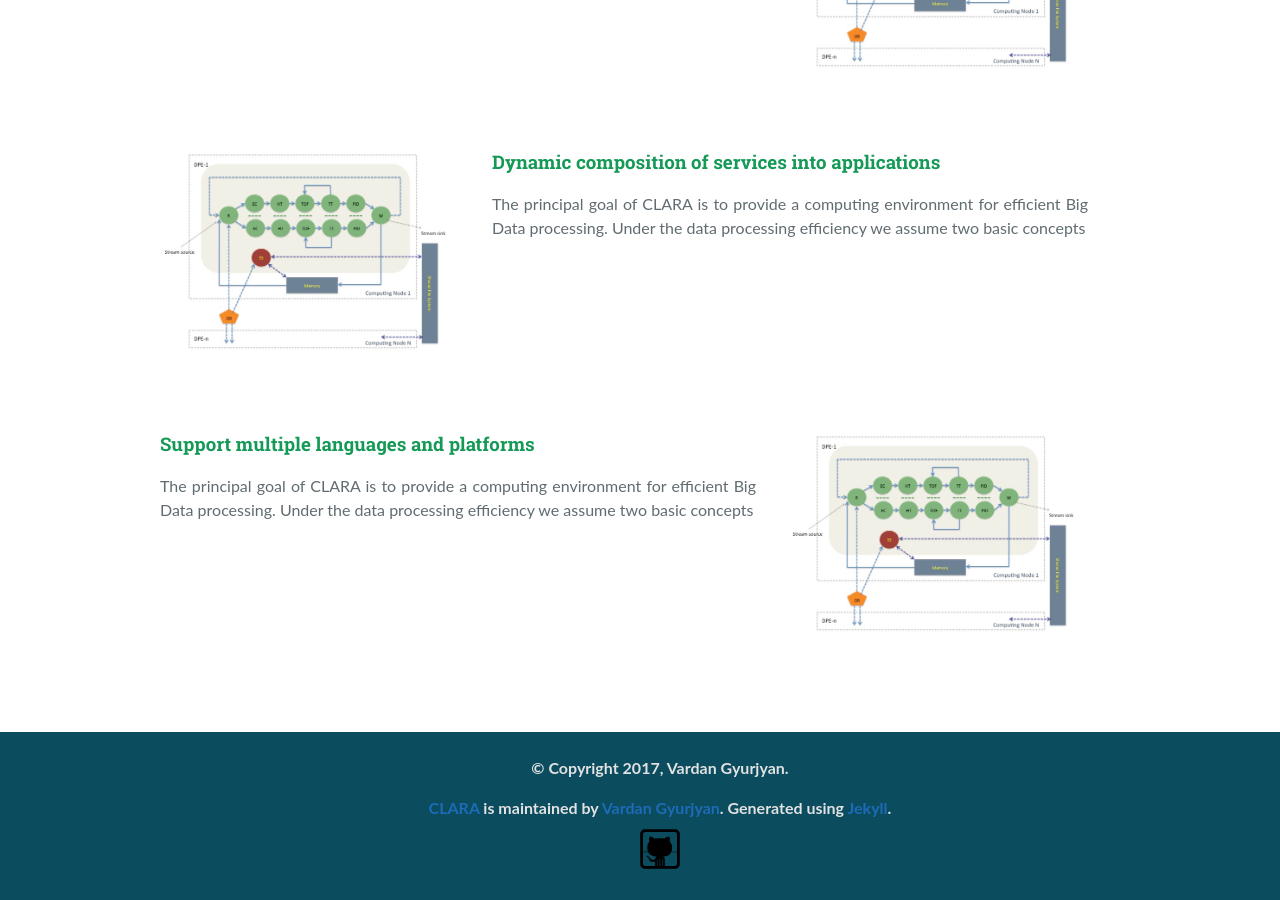
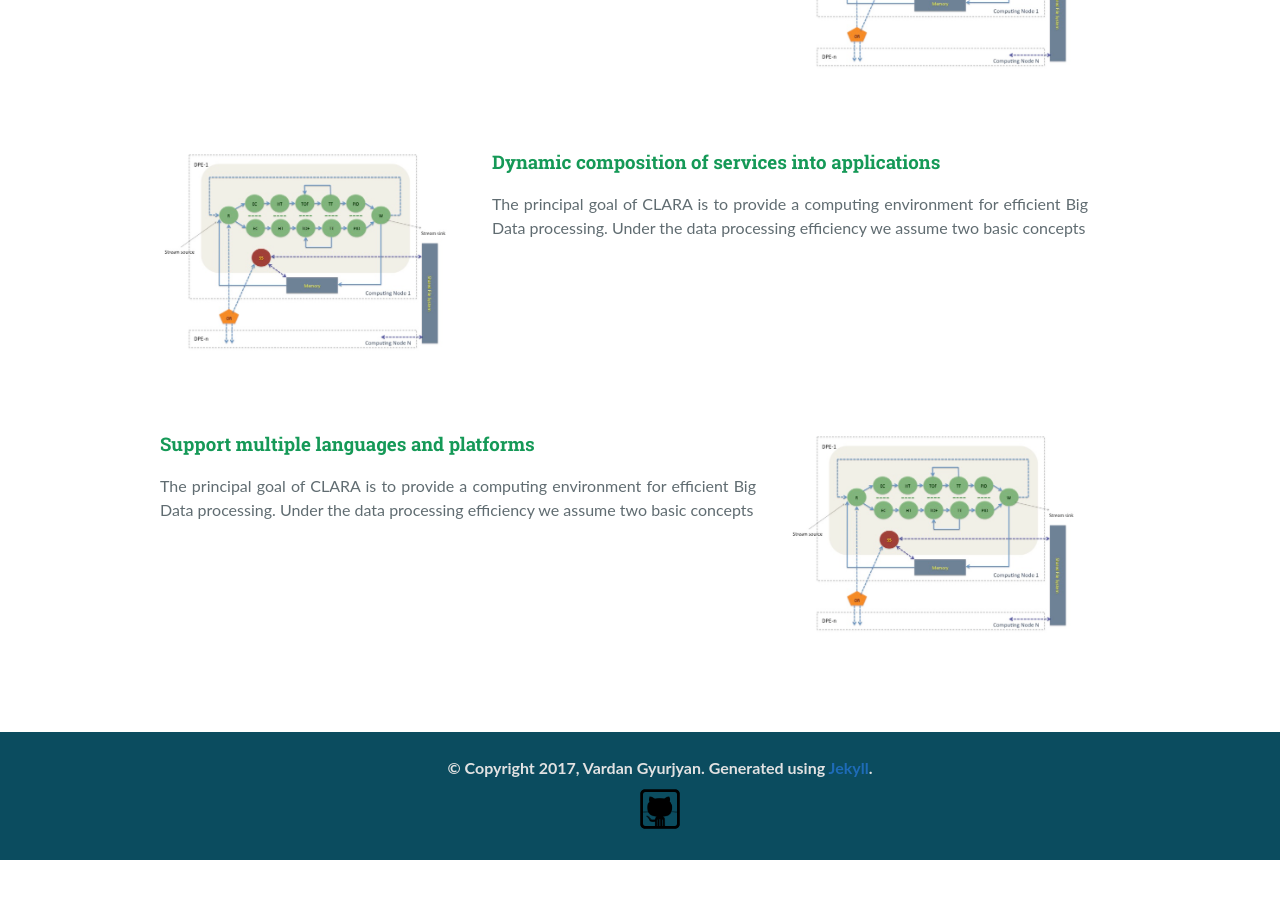
Before and after one commit to JeffersonLab/clara-docs, a Jekyll site: the page built from index.html, in a window 1280 px wide and 900 px high, scrolled down 911 px. Built offline with Jekyll 4.4.1, drawn with Linux system fonts in a browser that asks for light colours; after the commit the page ends 1771 px from its top, so only the background shows below that.

Commit message:
Simplify footer text

```diff
--- a/_includes/footer.html
+++ b/_includes/footer.html
@@ -1,7 +1,6 @@
 <section class="site-footer">
   <ul class="footer-p">
-    <li class="site-footer-owner"> © Copyright 2017, Vardan Gyurjyan. </li>
-    <li class="site-footer-owner"><a href="{{ site.url }}">{{ site.title }}</a> is maintained by <a href="{{ site.author.url }}">{{ site.author.name }}</a>. Generated using <a href="https://jekyllrb.com/">Jekyll</a>.</li>
+    <li class="site-footer-owner"> © Copyright 2017, Vardan Gyurjyan. Generated using <a href="https://jekyllrb.com/">Jekyll</a>.</li>
     <li class="github-img"><a href="http://github.com/JeffersonLab/clara-docs"><img src="{{ site.baseurl }}/font/GitHub.png" alt="Github"></a></li>
   </ul>
 </section>
```
